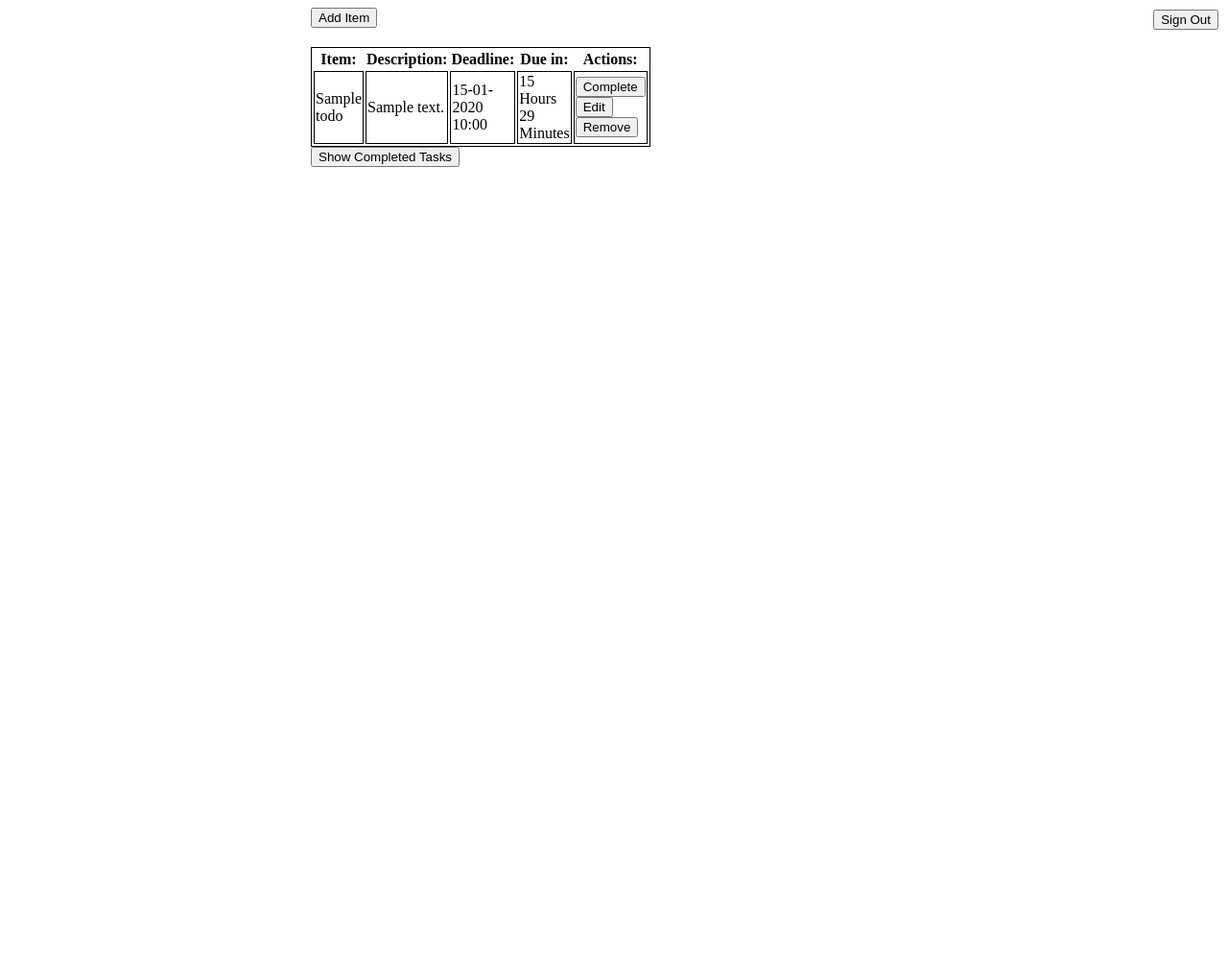
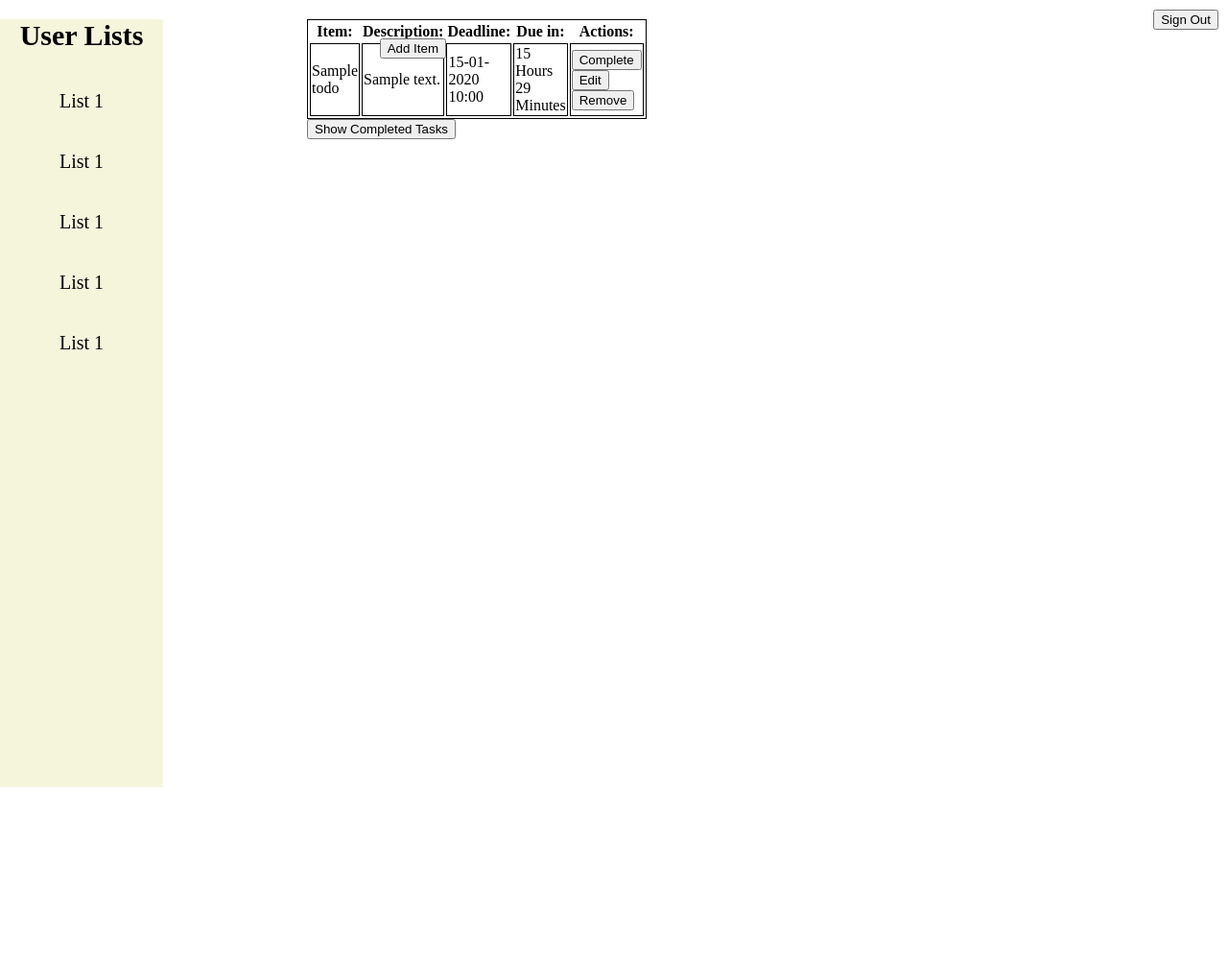
Before and after one commit to MatthewBisgaard/ACIT2911-Agile-Project-Group12, a Flask app: page /lists/1 in a window 1280 px wide. Shown: the top 1019 px of the page at 96% size. Before the commit the page ends 174 px from the top, so only its background shows below. Run offline with Flask 3, Linux system fonts and the light colour scheme; tables that the repository leaves empty hold one stand-in row (values such as "Sample post").

Commit message:
made side nav bar for todolist HTML (css)

```diff
--- /dev/null
+++ b/static/login.css
@@ -0,0 +1,6 @@
+.login-body {
+    margin: auto;
+    text-align: center;
+    background-color: aqua;
+
+}
--- a/static/todolist.css
+++ b/static/todolist.css
@@ -4,11 +4,75 @@
     right: 10px;
 }
 
-h2 {
-    text-align: center;
+.add-item {
+    position: absolute;
+    right: 815px;
+    top: 40px;
+}
+
+.listbutton {
+    background-color: beige;
+    transition: 0.3s;
+}
+
+.listbutton:hover {
+    background-color: bisque;
+    font-size: 30px;
+}
+
+#user-list {
+    font-size: 30px;
 }
 
 #currentList {
     margin: auto;
     width: 50%;
 }
+
+#sidenavbar {
+    margin: 0px;
+    background-color: beige;
+    width: 170px;
+    height: 100vh;
+    float: left;
+    position: fixed;
+
+
+}
+
+body{
+    margin: 0px;
+    padding: 0px;
+    height: 200vh;
+}
+
+html{
+    margin: 0px;
+    padding: 0px;
+}
+
+h2 {
+    text-align: center;
+    margin: 0px;
+    margin-bottom: 20px;
+}
+
+li {
+    list-style: none;
+    text-align: center;
+    margin: 0;
+    padding: 0;
+    text-align: center;
+
+}
+
+menu, ul {
+    padding: 0;
+    margin: 0;
+}
+
+ul {
+    padding: 20px;
+    font-size: 20px;
+
+}
--- a/templates/login.html
+++ b/templates/login.html
@@ -4,8 +4,10 @@
     <meta charset="UTF-8">
     <meta name="viewport" content="width=device-width, initial-scale=1.0">
     <title>Log In</title>
+    <link rel="stylesheet" href="../static/login.css">
 </head>
 <body>
+    <div class="login-body">
         <h2>Log In</h2>
 
         <form action="">
@@ -15,6 +17,7 @@
         <input type="password" id="password" name="password" placeholder="Password"><br><br>
         <input type="submit" value="Submit">
         </form>
+    </div>
 
 </body>
 </html>
--- a/templates/todolist.html
+++ b/templates/todolist.html
@@ -15,8 +15,20 @@
 
 
 <body>
+    <div id="sidenavbar">
+        <h2 id="user-list"> User Lists </h2>
+                <menu>
+                    <li>
+                        <ul class="listbutton"> List 1 </ul>
+                        <ul class="listbutton"> List 1 </ul>
+                        <ul class="listbutton"> List 1 </ul>
+                        <ul class="listbutton"> List 1 </ul>
+                        <ul class="listbutton"> List 1 </ul>
+                    </li>
+                </menu>
+    </div>
     <div id="currentList">
-    <a href="{{ url_for('lists.add_reminder_to_list', id=list.id) }}"><button type="button"> Add Item </button></a>
+
     <button class="sign-out" type="button"> Sign Out </button>
 
     <h2> {{list_name}} </h2>
@@ -41,10 +53,13 @@
                     <button type="button"> Remove </button></td>
             </tr>
         {%endfor%}
+        <a href="{{ url_for('lists.add_reminder_to_list', id=list.id) }}"> <button class="add-item" type="button"> Add Item </button></a>
     </table>
 
     <button type="button"> Show Completed Tasks </button>
     </div>
 
+
+
 </body>
 </html>
```
Lines whose indentation alone changed are shown as unchanged.
